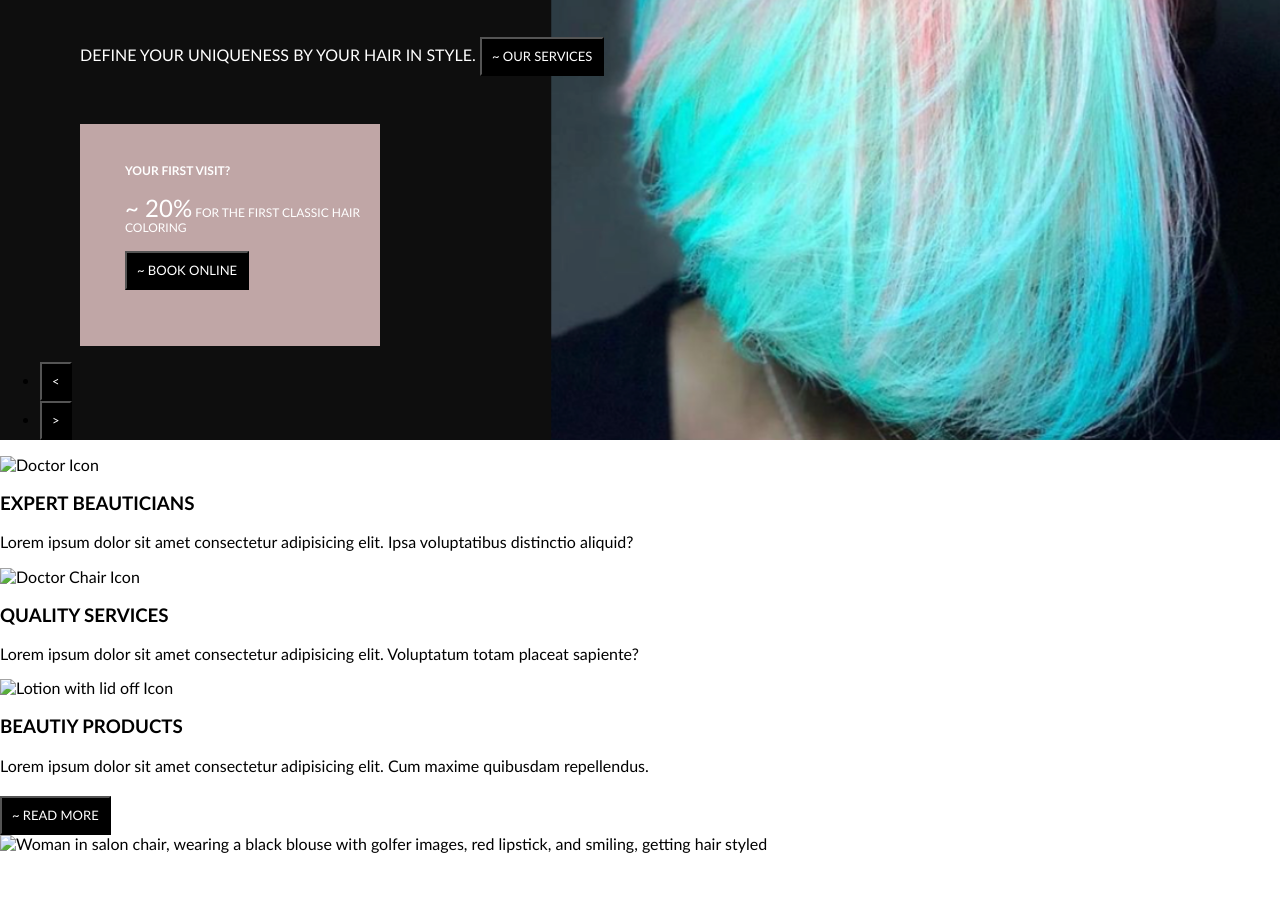
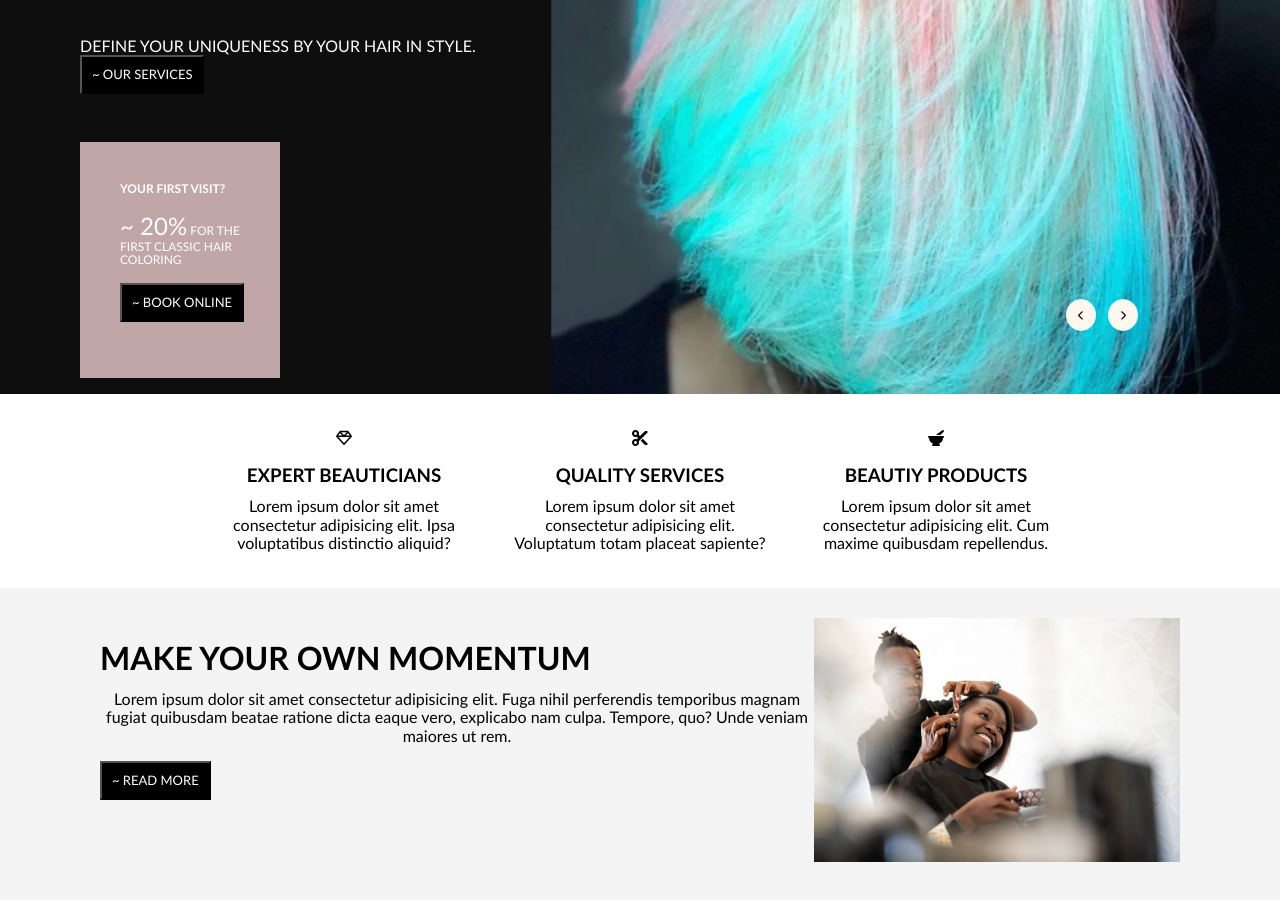
Before and after one commit to BeKind-Rewind/KristysSalon, a plain HTML site: page index.html in a window 1280 px wide. Shown: the part 400-1300 px from the top of the page. Before the commit the page ends 1254 px from the top, so only its background shows below. Drawn offline with Linux system fonts and the light colour scheme.

Commit message:
redesigned the carousel arrows, styled the information section containers and the Momentum article section

```diff
--- a/css/style.css
+++ b/css/style.css
@@ -26,8 +26,16 @@ body a {
   color: black;
 }
 
+.block {
+  display: block;
+}
+
 .flex {
   display: flex;
+}
+
+.center{
+  justify-content: center;
 }
 
 .around {
@@ -96,8 +104,8 @@ button {
 #first_visit {
   background-color:rgb(192, 166, 166);
   color:white;
-  width: 300px;
-  padding: 8px 5px 8px 5px;
+  width: 200px;
+  padding: 8px 20px 8px 0;
   font-size: .75rem;
   margin-left: 5rem;
   margin-top: 3rem;
@@ -117,20 +125,54 @@ button {
 #twenty_per {
   font-size:x-large;
 }
+
+#carousel {
+  margin-left: 80%;
+
+}
+
+.arrow {
+  list-style: none;
+  text-decoration: none;
+  padding: 1px 2px;
+  margin-top: -6rem;
+  margin-right: .5rem;
+  font-size: .6rem;
+}
+
+.circle {
+  width: 30px;
+  height: 2rem;
+  background-color: rgb(255, 248, 238);
+  border-radius: 40px;
+  border: 1px solid rgb(207, 255, 253);
+}
+
+.p_left {
+  margin-left: 11px;
+  margin-top: 11px;
+}
+
+.info_containers {
+  flex-direction: column;
+  align-items: center;
+  width: 20%;
+  margin: 20px;
+}
+
+p {
+  text-align: center;
+  margin-top: -.5rem;
+}
+
+#article {
+  background-color: rgb(244, 244, 244);
+  padding: 30px 100px 50px 100px;
+}
 /******************************************
 /* LAYOUT
 /*******************************************/
 
-
-
-header {
-
-}
-
-footer {
-
-}
-
 /******************************************
 /* ADDITIONAL STYLES
 /*******************************************/
--- a/index.html
+++ b/index.html
@@ -26,8 +26,8 @@
 					<li class="nav_item"><a href="">LOOKBOOK</a></li>
 					<li class="nav_item"><a href="">NEWS</a></li>
 					<li class="nav_item"><a href="">CONTACT</a></li>
-					<li class="nav_item"><img src="" alt="mag-glass"></li>
-					<li class="nav_item"><img src="" alt="cart"></li>
+					<li class="nav_item"><i class="fa-solid fa-magnifying-glass"></i></li>
+					<li class="nav_item"><i class="fa-solid fa-bag-shopping"></i></li>
 				</ul>
 
 				<a href="" id="nav_book_online">BOOK ONLINE</a>
@@ -40,7 +40,7 @@
 			<section>
 				<section id="blonde">
 					<h2>BLONDE & HIGHLIGHT</h2>
-					<span>DEFINE YOUR UNIQUENESS BY YOUR HAIR IN STYLE.</span>
+					<span class="block">DEFINE YOUR UNIQUENESS BY YOUR HAIR IN STYLE.</span>
 					<button>~ OUR SERVICES</button>
 				</section>
 				<section id="first_visit">
@@ -51,42 +51,42 @@
 					</ul>
 				</section>
 			</section>
-			<section>
-				<ul>
-					<li><button><</button></li>
-					<li><button>></button></li>
+			<section id="carousel">
+				<ul class="flex">
+					<li class="arrow"><div class="circle"><i class="fa-solid fa-chevron-left p_left"></i></div></li>
+					<li class="arrow"><div class="circle"><i class="fa-solid fa-chevron-right p_left"></i></div></li>
 				</ul>
 			</section>
 		</section>
 
-		<section>
+		<section class="flex center">
 			<!-- services section -->
-			<section>
-				<img src="" alt="Doctor Icon">
+			<section class="info_containers flex">
+				<i class="fa-regular fa-gem"></i>
 				<h3>EXPERT BEAUTICIANS</h3>
 				<p>Lorem ipsum dolor sit amet consectetur adipisicing elit. Ipsa voluptatibus distinctio aliquid?</p>
 			</section>
-			<section>
-				<img src="" alt="Doctor Chair Icon">
+			<section class="info_containers flex">
+				<i class="fa-solid fa-scissors"></i>
 				<h3>QUALITY SERVICES</h3>
 				<p>Lorem ipsum dolor sit amet consectetur adipisicing elit. Voluptatum totam placeat sapiente?</p>
 			</section>
-			<section>
-				<img src="" alt="Lotion with lid off Icon">
+			<section class="info_containers flex">
+				<i class="fa-solid fa-mortar-pestle"></i>
 				<h3>BEAUTIY PRODUCTS</h3>
 				<p>Lorem ipsum dolor sit amet consectetur adipisicing elit. Cum maxime quibusdam repellendus.</p>
 			</section>
 		</section>
 
-		<section>
+		<section id="article" class="flex">
 			<!-- article -->
-			<section>
-				<h1></h1>
-				<p></p>
+			<section >
+				<h1>MAKE YOUR OWN MOMENTUM</h1>
+				<p>Lorem ipsum dolor sit amet consectetur adipisicing elit. Fuga nihil perferendis temporibus magnam fugiat quibusdam beatae ratione dicta eaque vero, explicabo nam culpa. Tempore, quo? Unde veniam maiores ut rem.</p>
 				<button>~ READ MORE</button>
 			</section>
 			<section>
-				<img src="" alt="Woman in salon chair, wearing a black blouse with golfer images, red lipstick, and smiling, getting hair styled">
+				<img src="/assets/stylist1.png" alt="">
 			</section>
 		</section>
 
```
Also changed, not shown: assets/blue_hair_left.png (deleted), assets/stylist1.png (added), assets/unicorn_zoom.png (deleted).
